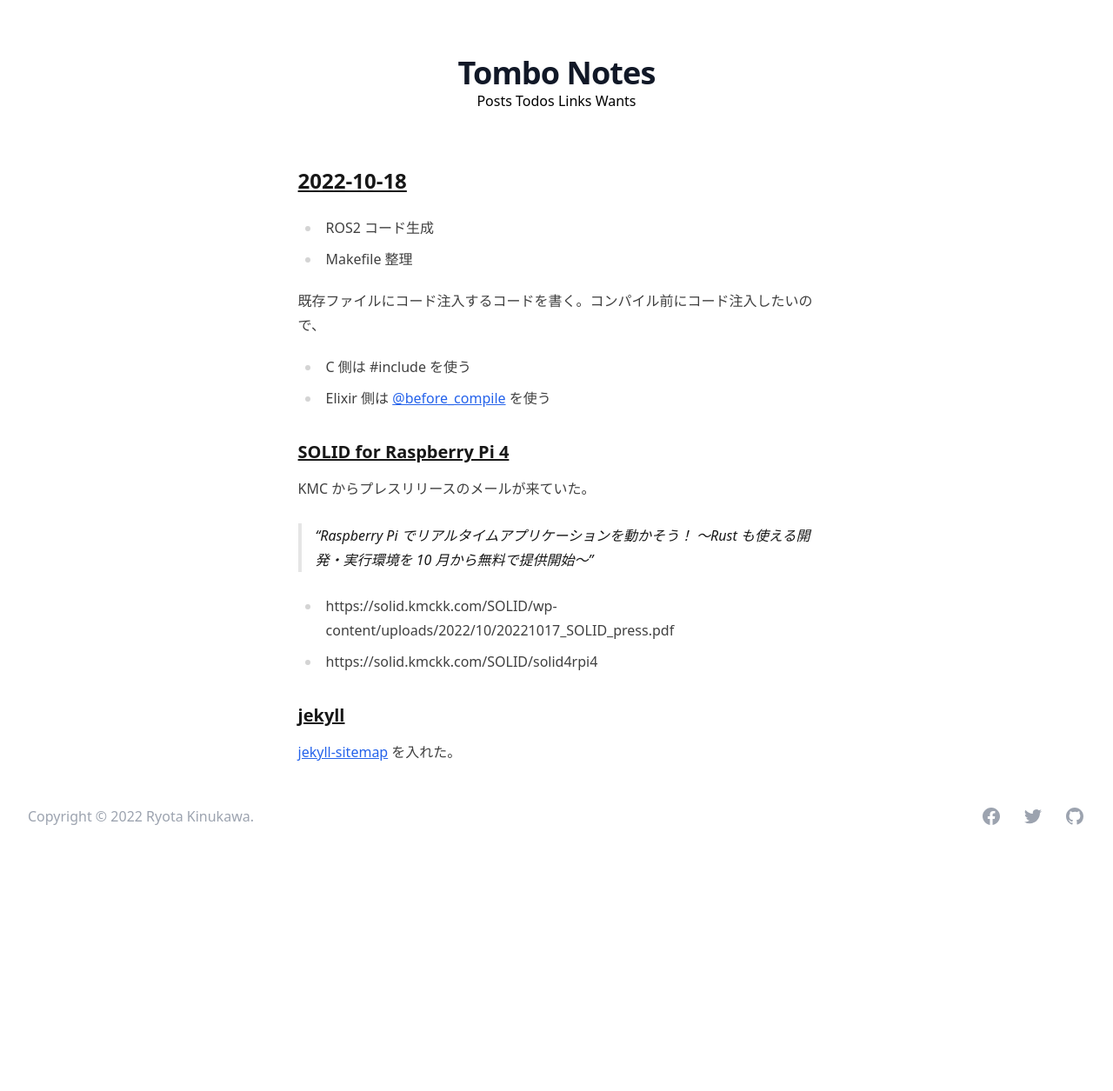
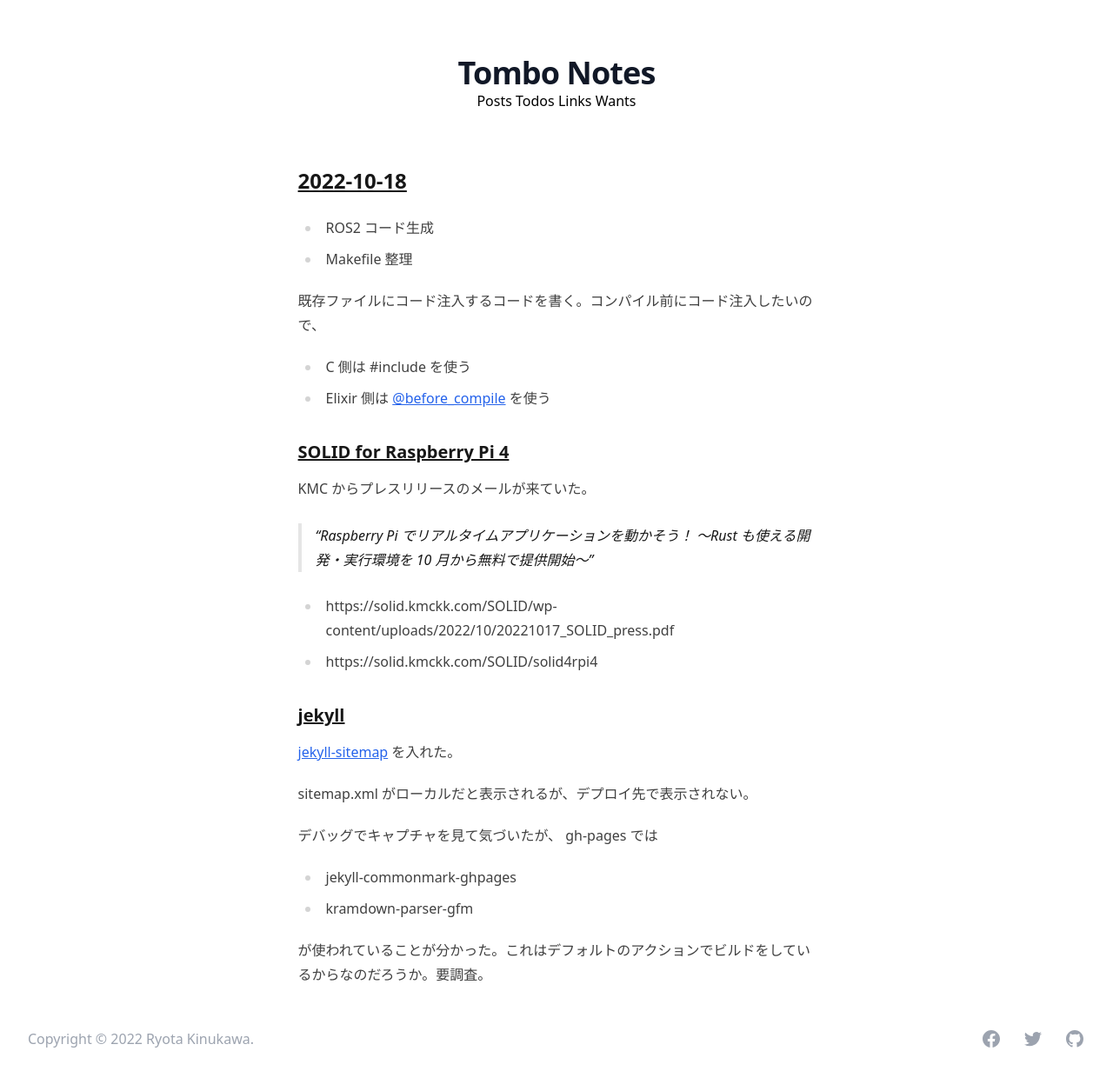
Before and after one commit to pojiro/pojiro.github.io, a Jekyll site: the page built from _posts/2022-10-18-note.md, in a window 1280 px wide. Shown: the whole page at 87% size. Built offline with Jekyll 4.4.1, drawn with Linux system fonts in a browser that asks for light colours; some web fonts are replaced; Markdown is read by kramdown in place of the engine named in the settings; before the commit the page ends 999 px from its top, so only the background shows below that.

Commit message:
update: 2022-10-18

```diff
--- a/_posts/2022-10-18-note.md
+++ b/_posts/2022-10-18-note.md
@@ -26,3 +26,12 @@ KMC からプレスリリースのメールが来ていた。
 ### jekyll
 
 [jekyll-sitemap](https://github.com/jekyll/jekyll-sitemap) を入れた。
+
+sitemap.xml がローカルだと表示されるが、デプロイ先で表示されない。
+
+デバッグでキャプチャを見て気づいたが、 gh-pages では
+
+* jekyll-commonmark-ghpages
+* kramdown-parser-gfm
+
+が使われていることが分かった。これはデフォルトのアクションでビルドをしているからなのだろうか。要調査。
```
